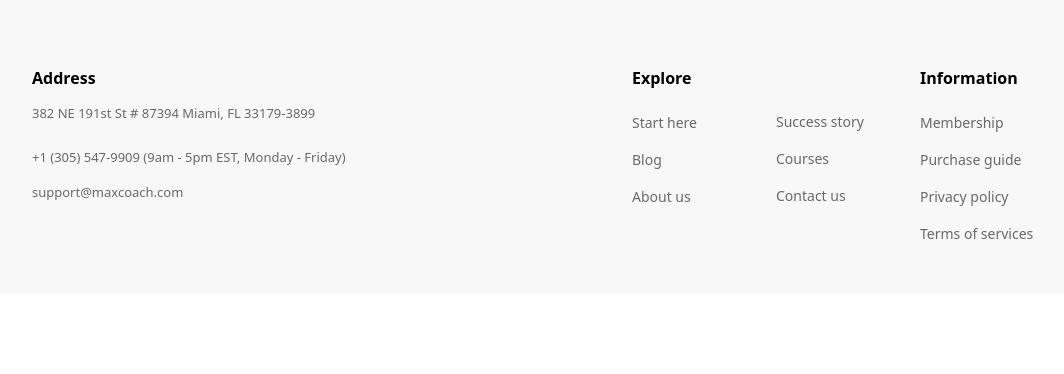
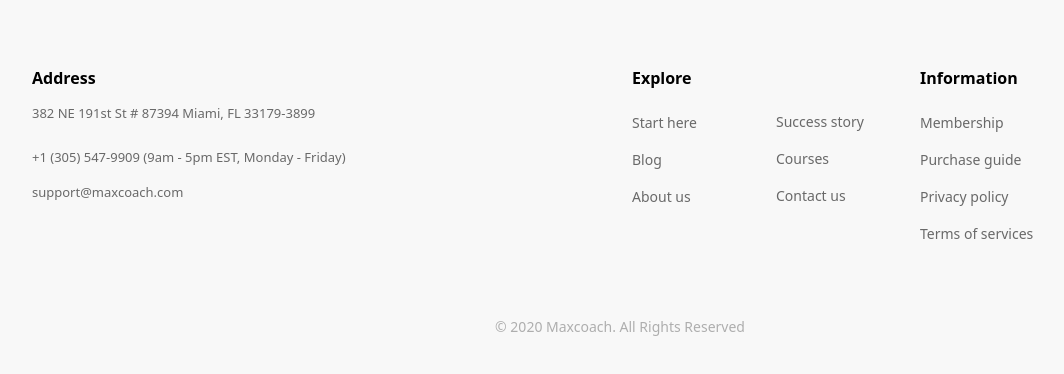
Before and after one commit to GencoMattia/proj-html-vuejs, a Vue app: page / in a window 1280 px wide. Shown: the top 374 px of the page, without its empty margins (20-1084 px from the left). Built offline with nearby package versions, Linux system fonts and the light colour scheme.

Commit message:
aggiunto section copiright e migliorato font weight

```diff
--- a/src/components/AppFooter.vue
+++ b/src/components/AppFooter.vue
@@ -96,6 +96,13 @@ export default {
             </div>
         </div>
     </section>
+    <section class="footer-copiright">
+        <div class="copiright">
+            <p>
+                © 2020 Maxcoach. All Rights Reserved
+            </p>
+        </div>
+    </section>
 </template>
 
 <style scoped lang="scss">
@@ -104,6 +111,22 @@ export default {
     .footer-information {
         background-color: #f8f8f8;
         padding: 69px 0px 50px 0px;
+    }
+
+    .footer-copiright {
+        background-color: #f8f8f8;
+
+        p {
+            color: #aeaeae;
+            font-size: 14px;
+            font-weight: 200;
+        }
+    }
+
+    .copiright {
+        text-align: center;
+        padding-top: 22px;
+        padding-bottom: 35px;
     }
 
             // adress
@@ -119,6 +142,7 @@ export default {
             text-decoration: none;
             color: #696969;
             padding-top: 0.50rem;
+
 
 
             &:hover {
@@ -139,6 +163,7 @@ export default {
             color: #696969;
             font-size: 14px;
             padding-top: 1rem;
+            font-weight: 300;
 
             &:hover {
                 color: #20ad96;
```
